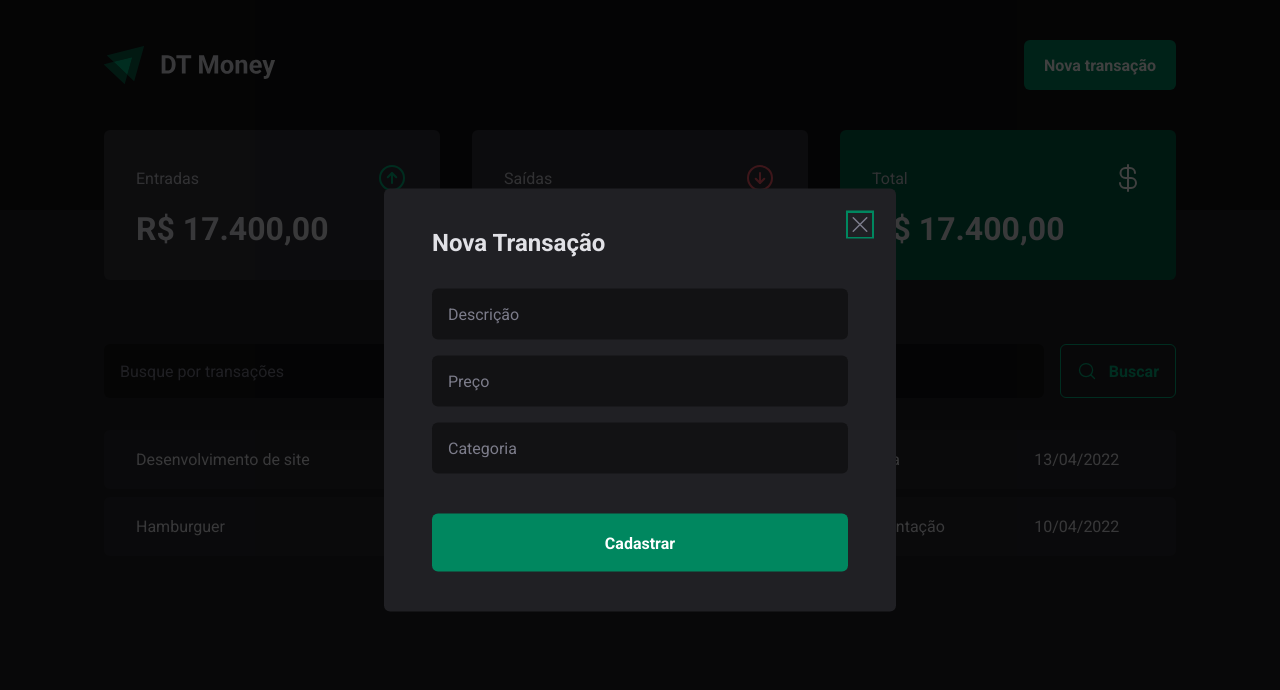
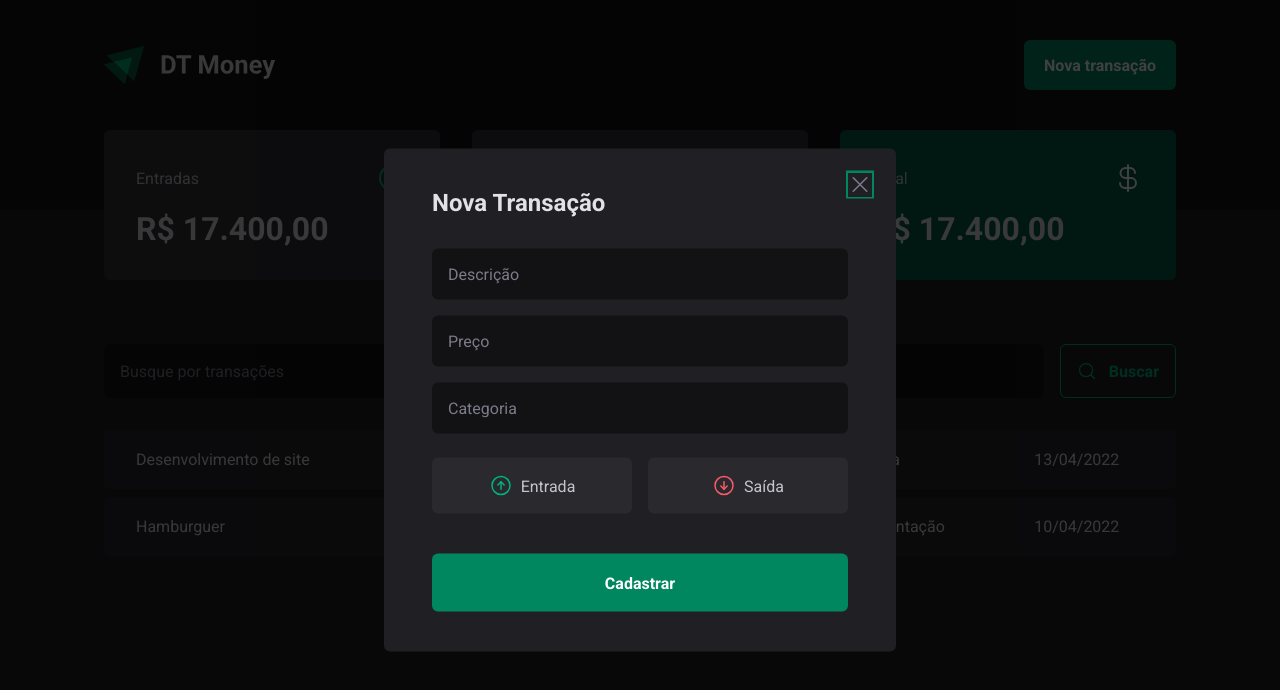
Before and after one commit to fillipeags/dt-money, a React (Vite) app: page / in a window 1280 px wide. Both pictures are taken after a click on the button "Nova transação". Shown: the top 690 px of the page. Built offline with nearby package versions, Linux system fonts and the light colour scheme.

Commit message:
feat: creating a radio button with radix-ui

```diff
--- a/package.json
+++ b/package.json
@@ -10,6 +10,7 @@
   },
   "dependencies": {
     "@radix-ui/react-dialog": "^1.0.0",
+    "@radix-ui/react-radio-group": "^1.0.0",
     "@types/styled-components": "^5.1.26",
     "phosphor-react": "^1.4.1",
     "react": "^18.2.0",
--- a/src/components/NewTransactionModal/index.tsx
+++ b/src/components/NewTransactionModal/index.tsx
@@ -1,6 +1,6 @@
 import * as Dialog from '@radix-ui/react-dialog'
-import { X } from 'phosphor-react'
-import { CloseButton, Content, Overlay } from './styles'
+import { ArrowCircleDown, ArrowCircleUp, X } from 'phosphor-react'
+import { CloseButton, Content, Overlay, TransactionType, TransactionTypeButton } from './styles'
 
 export function NewTransactionModal() {
   return (
@@ -16,6 +16,17 @@
             <input type="number" placeholder='Preço' required />
             <input type="text" placeholder='Categoria' required />
 
+            <TransactionType>
+              <TransactionTypeButton variant="income" value="income">
+                <ArrowCircleUp size={24} />
+                Entrada
+              </TransactionTypeButton>
+              <TransactionTypeButton variant="outcome" value="outcome">
+                <ArrowCircleDown size={24} />
+                Saída
+              </TransactionTypeButton>
+            </TransactionType>
+
             <button type='submit'>Cadastrar</button>
           </form>
         </Content>
--- a/src/components/NewTransactionModal/styles.ts
+++ b/src/components/NewTransactionModal/styles.ts
@@ -1,4 +1,6 @@
 import * as Dialog from '@radix-ui/react-dialog'
+import * as RadioGroup from '@radix-ui/react-radio-group'
+
 import styled from 'styled-components'
 
 export const Overlay = styled(Dialog.Overlay)`
@@ -67,3 +69,45 @@
   cursor: pointer;
   color: ${props => props.theme["gray-500"]};
 `;
+
+export const TransactionType = styled(RadioGroup.Root)`
+  display: grid;
+  grid-template-columns: repeat(2,1fr);
+  gap: 1rem;
+  margin-top: 0.5rem;
+`;
+
+interface TransactionTypeButtonProps {
+  variant: 'income' | 'outcome';
+}
+
+export const TransactionTypeButton = styled(RadioGroup.Item) <TransactionTypeButtonProps>`
+  background: ${props => props.theme["gray-700"]};
+  padding: 1rem;
+  display: flex;
+  align-items: center;
+  justify-content: center;
+  gap: 0.5rem;
+  border-radius: 6px;
+  cursor: pointer;
+  border: 0;
+  color: ${props => props.theme["gray-300"]};
+
+  svg {
+    color: ${props => props.variant === 'income' ? props.theme["green-300"] : props.theme["red-300"]};
+  }
+
+  &[data-state='unchecked']:hover {
+    transition: background-color 0.2s;
+    background: ${props => props.theme["gray-600"]};
+  }
+
+  &[data-state='checked'] {
+    color: ${props => props.theme.white};
+    background: ${props => props.variant === 'income' ? props.theme["green-500"] : props.theme["red-500"]};
+
+    svg {
+      color: ${props => props.theme.white};
+    }
+  }
+`;
```
Also changed, not shown: 1 other file (tests, documents, lock files or other folders).
